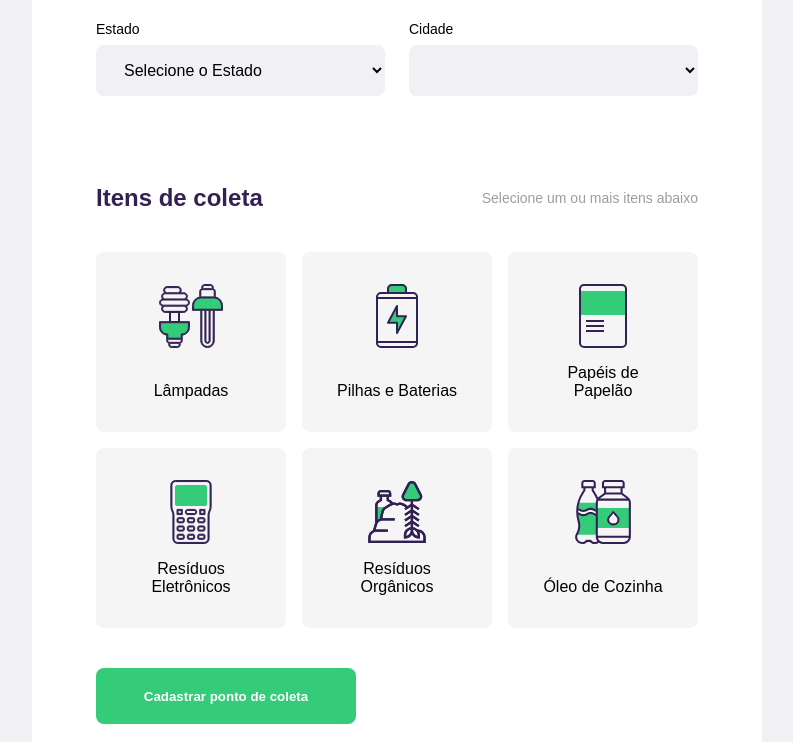
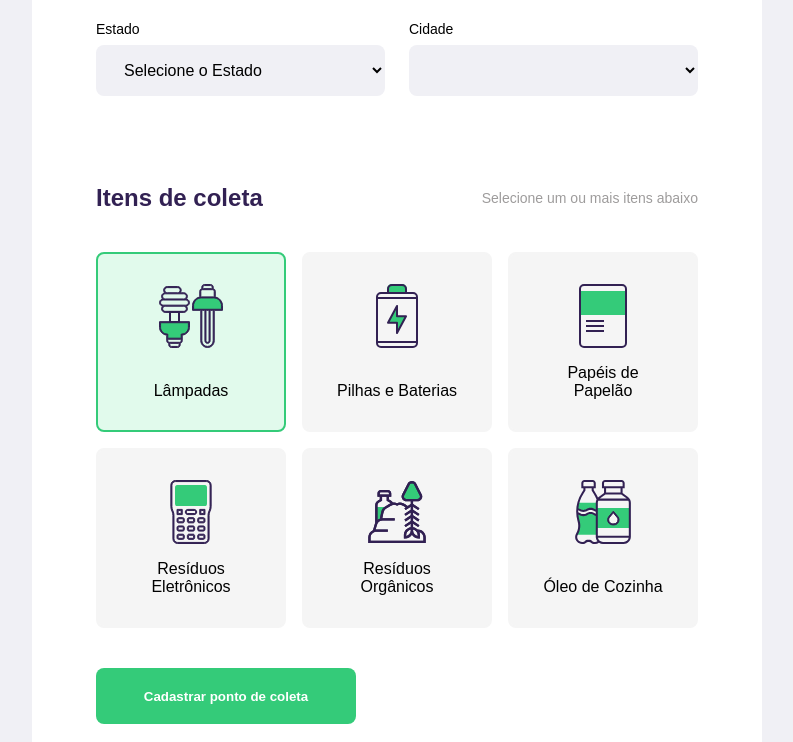
Before and after one commit to Silva404/Ecoleta-, a plain HTML site: page create-point.html in a window 1280 px wide. Both pictures are taken after a click on the item "Lâmpadas". Shown: the part 585-1327 px from the top of the page, without its empty margins (243-1036 px from the left). Drawn offline with Linux system fonts and the light colour scheme; no server answers.

Commit message:
class toogle

```diff
--- a/create-point.html
+++ b/create-point.html
@@ -116,6 +116,8 @@
                         </li>
                     </div>
 
+                    <input type="hidden" name="items">
+
                 </fieldset>
 
                 <button type="submit">Cadastrar ponto de coleta</button>
--- a/scripts/create-point.js
+++ b/scripts/create-point.js
@@ -62,13 +62,39 @@ const stateElement = document
 
 
 // adicionar classe de selecionada, nos itens de coleta
+// selecionando todos os LI da classe grid para usar cada um no meu loop
 const itemsToCollect = document.querySelectorAll('.itens-grid li')
 
+// add ouvinte em cada item com seu click e add uma função.
 for (const item of itemsToCollect) {
     item.addEventListener('click', handleSelectedItem)
 }
 
+let selectedItems = []
+
 function handleSelectedItem(event) {
+    const itemLi= event.target
+
+    itemLi.classList.toggle('selected')
+
+    //adicionando valores em cada objeto para pegalos no backend e poder usalos
     const itemId = event.target.dataset.id
-    itemId.classList.add('selected')
+
+    // verificar se existem items selecionados, se sim,  pegar os itens selecionados
+    const alreadySelected = selectedItems.findIndex( item => {
+        // const itemFound só é igual a item se ele o item for igual ao itemId, uma condição de true ou false
+        item == itemId
+        //se for verdadeiro, ele retorna true, se não, false.
+        // se ambas são true e false, posso colocar direto item == itemId
+    })
+
+
+    // se já estiver selecionado, tirar da seleção
+    // tipo um toggle só que com o valor
+
+
+    // se não tiver selecionado, adicionar a seleção
+
+
+    // atualizar o campo escondido com os dados selecionados
 }
--- a/styles/main.css
+++ b/styles/main.css
@@ -9,7 +9,7 @@
     margin: 0;
     padding: 0;
     box-sizing: border-box;
-    transition: 400ms ease-in;
+    transition: 400ms;
 }
 
 html {
```
